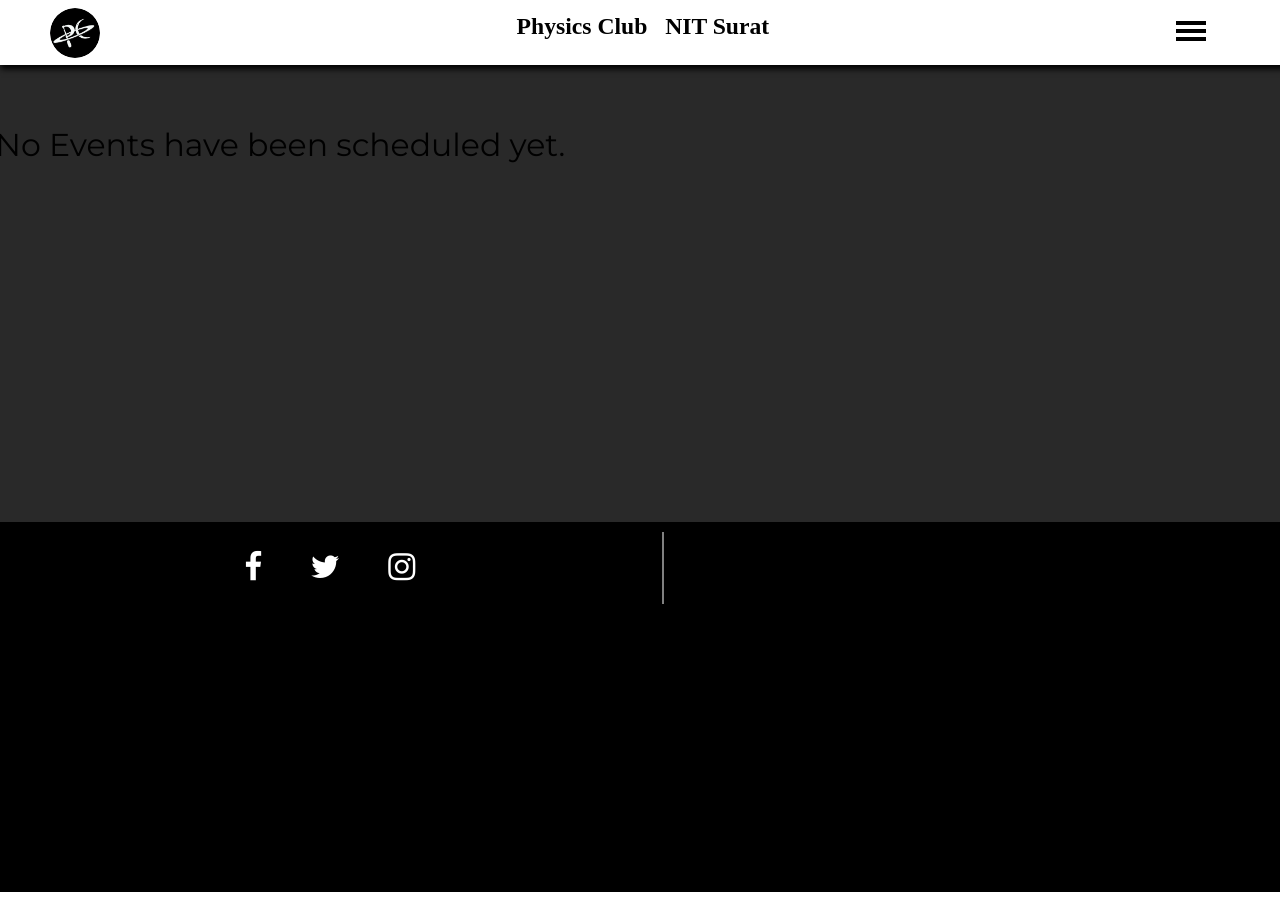
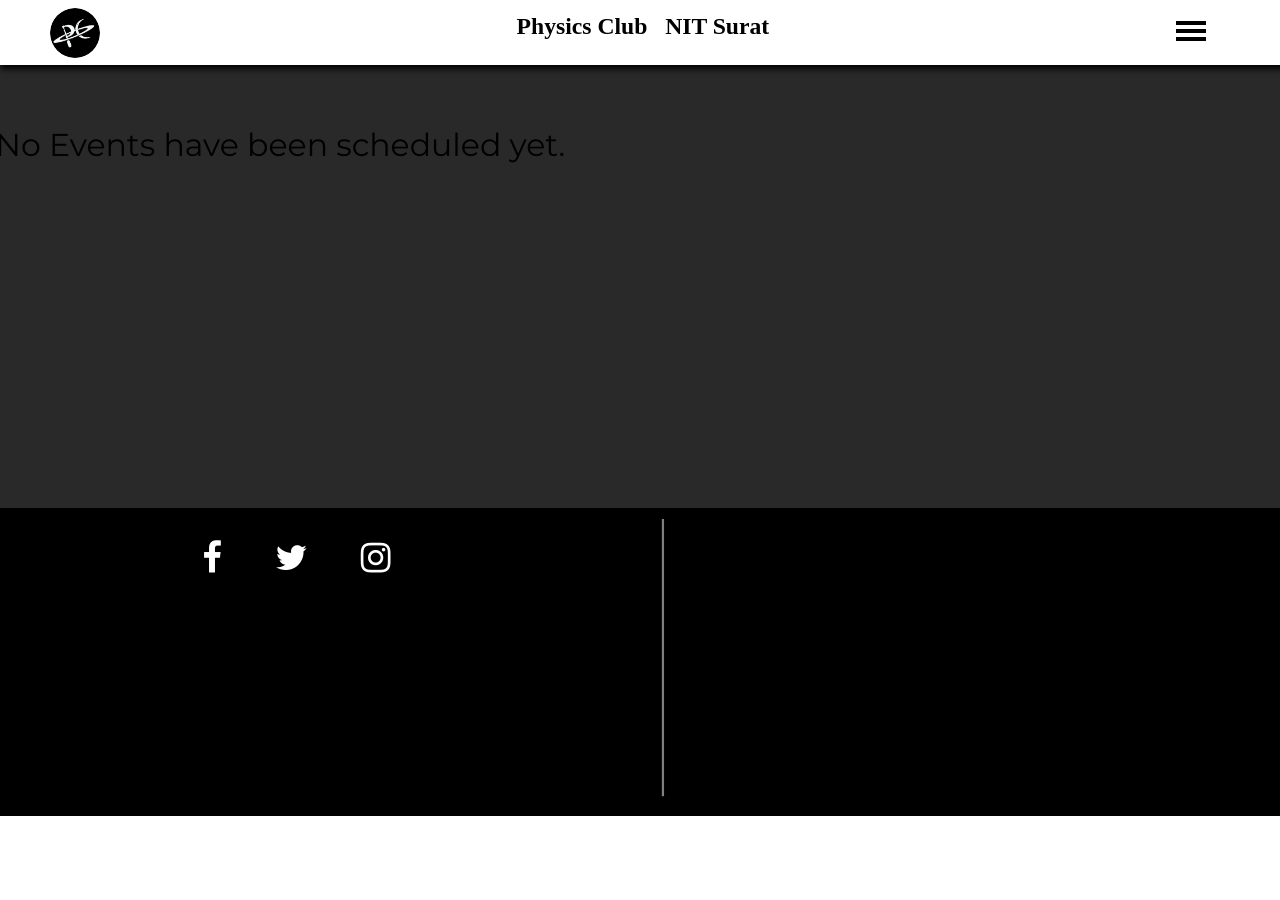
Before and after one commit to adithyarao3103/Physics-Club-Website-Trial, a Jekyll site: the page built from index.html, in a window 1280 px wide and 900 px high, scrolled down 1666 px. Built offline with Jekyll 4.4.1, drawn with Linux system fonts in a browser that asks for light colours; some web fonts are replaced; after the commit the page ends 2482 px from its top, so only the background shows below that.

Commit message:
Update fixed.css

```diff
--- a/assets/css/fixed.css
+++ b/assets/css/fixed.css
@@ -301,7 +301,7 @@ body{
 
 #footer{
 	width: inherit;
-	height: 40vh;
+	height: 30vh;
 	width: 104vw;
 	background: black;
 	border-top:  10px solid black;
@@ -309,12 +309,13 @@ body{
 	grid-template-columns: repeat(2, 1fr);
 	position: relative;
 	left: -10px;
+	transform:scale(1.1);
 }
 
 #social{
 	background-color: black;
 	border-right: 2px solid gray;
-	height: inherit;
+	height: 28vh;
 }
 
 .fa{
```
